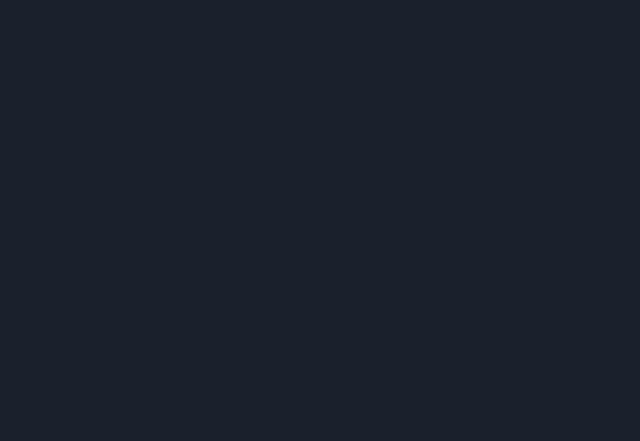
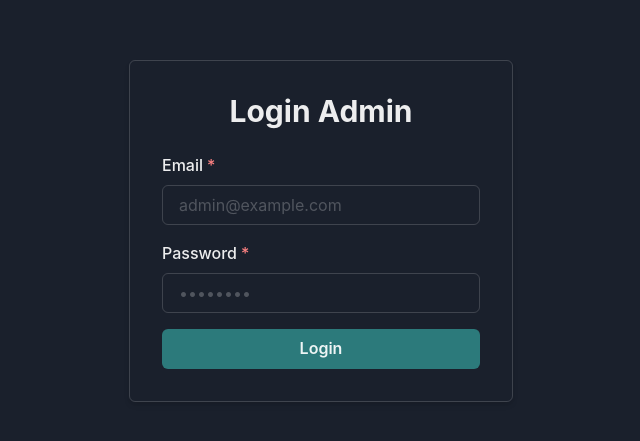
Before and after one commit to ngabulil/Calculator-Wisata, a React (Vite) app: page /auth/login in a window 1280 px wide. Before the commit this address had no page. Shown: the part 169-610 px from the top of the page, without its empty margins (319-959 px from the left). Built offline with nearby package versions, Linux system fonts and the light colour scheme.

Commit message:
feat: updated auth login page

```diff
--- a/src/App.jsx
+++ b/src/App.jsx
@@ -13,9 +13,11 @@ import InvoicePDF from "./pages/InvoicePDF";
 import ExpensesPage from "./pages/ExpensesPage";
 import ItineraryPage from "./pages/ItineraryPDF";
 
+// Auth Pages
+import AuthLoginPage from "./pages/auth/AuthLoginPage";
+
 // Admin Pages
 import AdminPage from "./pages/admin/AdminPage";
-
 import AdminTransportPage from "./pages/admin/AdminTransportPage";
 import AdminHotelPage from "./pages/admin/AdminHotelPage";
 import AdminVillaPage from "./pages/admin/AdminVillaPage";
@@ -53,6 +55,8 @@ function App() {
     { path: "/pdf-itinerary", element: <ItineraryPage /> },
   ];
 
+  const authRoutes = [{ path: "/auth/login", element: <AuthLoginPage /> }];
+
   return (
     <Routes>
       {/* Redirect from root to calculator */}
@@ -67,6 +71,11 @@ function App() {
         />
       ))}
 
+      {/* Auth Routes */}
+      {authRoutes.map(({ path, element }) => (
+        <Route key={path} path={path} element={element} />
+      ))}
+
       {/* Public Routes */}
       {publicRoutes.map(({ path, element }) => (
         <Route key={path} path={path} element={<Layout>{element}</Layout>} />
--- /dev/null
+++ b/src/pages/auth/AuthLoginPage.jsx
@@ -0,0 +1,88 @@
+import {
+  Box,
+  Button,
+  FormControl,
+  FormLabel,
+  Input,
+  Heading,
+  useToast,
+  VStack,
+  Container,
+} from "@chakra-ui/react";
+import { useState } from "react";
+
+const AuthLoginPage = ({ onLogin }) => {
+  const toast = useToast();
+  const [email, setEmail] = useState("");
+  const [password, setPassword] = useState("");
+
+  const handleSubmit = (e) => {
+    e.preventDefault();
+
+    // Simulasi login - ganti dengan API call bila perlu
+    if (email === "admin@example.com" && password === "admin123") {
+      toast({
+        title: "Login berhasil",
+        description: "Selamat datang, Superadmin!",
+        status: "success",
+        duration: 3000,
+        isClosable: true,
+      });
+
+      onLogin?.({ role: "superadmin", email });
+    } else {
+      toast({
+        title: "Login gagal",
+        description: "Email atau password salah.",
+        status: "error",
+        duration: 3000,
+        isClosable: true,
+      });
+    }
+  };
+
+  return (
+    <Box
+      w={"full"}
+      h={"100vh"}
+      display={"flex"}
+      justifyContent={"center"}
+      alignItems={"center"}
+    >
+      <Box w={"30%"} p={8} borderWidth="1px" borderRadius="md" boxShadow="md">
+        <Heading mb={6} size="lg" textAlign="center">
+          Login Admin
+        </Heading>
+        <form onSubmit={handleSubmit}>
+          <VStack spacing={4}>
+            <FormControl id="email" isRequired>
+              <FormLabel>Email</FormLabel>
+              <Input
+                type="email"
+                placeholder="admin@example.com"
+                value={email}
+                onChange={(e) => setEmail(e.target.value)}
+              />
+            </FormControl>
+
+            <FormControl id="password" isRequired>
+              <FormLabel>Password</FormLabel>
+              <Input
+                type="password"
+                placeholder="••••••••"
+                value={password}
+                onChange={(e) => setPassword(e.target.value)}
+              />
+            </FormControl>
+
+            <Button bg={"teal.600"} type="submit" width="full">
+              Login
+            </Button>
+          </VStack>
+        </form>
+      </Box>
+    </Box>
+  );
+};
+
+export default AuthLoginPage;
```
